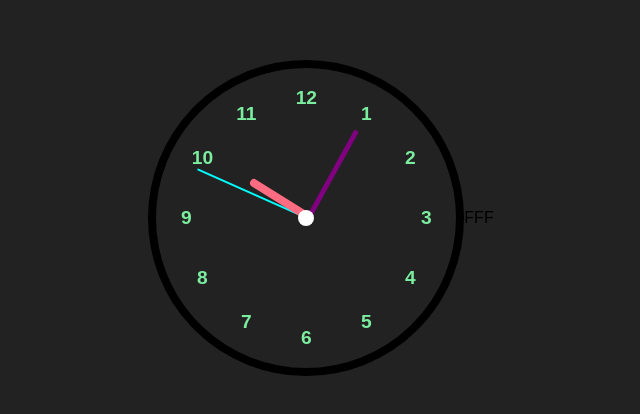
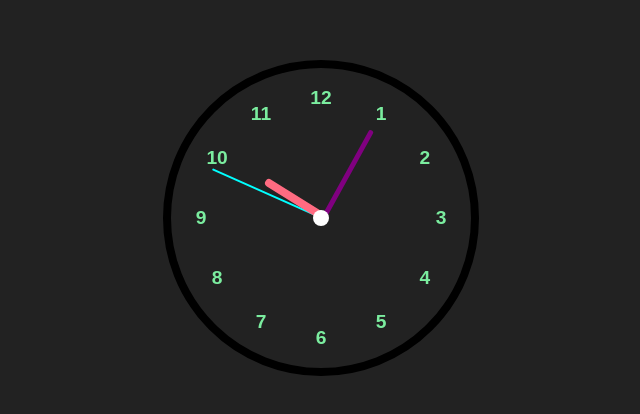
Before and after one commit to Yeasinoncode98/Projects, a plain HTML site: page 08_Animated_Clock/index.html in a window 1280 px wide. Shown: the part 182-596 px from the top of the page, without its empty margins (319-959 px from the left). Drawn offline with Linux system fonts and the light colour scheme.

Commit message:
new-added

```diff
--- a/08_Animated_Clock/index.html
+++ b/08_Animated_Clock/index.html
@@ -32,7 +32,6 @@
 
     </div>
 
-    <p>FFF</p>
 
     <script src="script.js"></script>
 </body>
```
